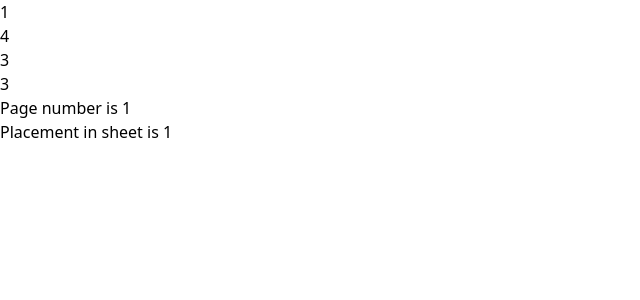
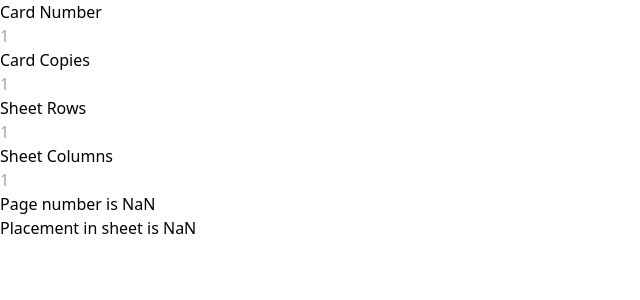
Before and after one commit to MattFelice/card-sorter, a React (Create React App) app: page / in a window 1280 px wide. Shown: the top 300 px of the page, without its empty margins (0-640 px from the left). Built offline with nearby package versions, Linux system fonts and the light colour scheme.

Commit message:
Moved to text inputs

```diff
--- a/src/App.tsx
+++ b/src/App.tsx
@@ -1,15 +1,15 @@
 //import logo from './logo.svg';
 import React from 'react';
 import './assets/main.css';
-import InputAtom from './atoms/input-atom';
+import { TextInputComponent } from './components/text-input-component';
 import cardSort from './functions/card-sort';
 import { CardSortInterface } from './interfaces/card-sort-interface';
 
 function App() {
-  let cardNumberState = React.useState('1');
-  let cardCopiesState = React.useState('4');
-  let sheetRowsState = React.useState('3');
-  let sheetColumnsState = React.useState('3');
+  let cardNumberState = React.useState('');
+  let cardCopiesState = React.useState('');
+  let sheetRowsState = React.useState('');
+  let sheetColumnsState = React.useState('');
 
   let cardSortState = React.useState<CardSortInterface>({
     cardPlacement: 1,
@@ -25,10 +25,23 @@ function App() {
 
   return (
     <div className="App container mx-auto">
-      <InputAtom placeholder="Card Number" value={cardNumberState} /><br />
-      <InputAtom placeholder="Card Copies" value={cardCopiesState} /><br />
-      <InputAtom placeholder="Sheet Rows" value={sheetRowsState} /><br />
-      <InputAtom placeholder="Sheet Columns" value={sheetColumnsState} /><br />
+
+      <TextInputComponent
+        labelProps={{text: 'Card Number'}}
+        inputProps={{placeholder: '1', value: cardNumberState}} />
+
+      <TextInputComponent
+        labelProps={{text: 'Card Copies'}}
+        inputProps={{placeholder: '1', value: cardCopiesState}}  />
+
+      <TextInputComponent
+        labelProps={{text: 'Sheet Rows'}}
+        inputProps={{placeholder: '1', value: sheetRowsState}}  />
+
+      <TextInputComponent
+        labelProps={{text: 'Sheet Columns'}}
+        inputProps={{placeholder: '1', value: sheetColumnsState}}  />
+
       Page number is {cardSortState[0].currentSheetNumber}<br />
       Placement in sheet is {cardSortState[0].cardPlacementInSheet}
     </div>
```
